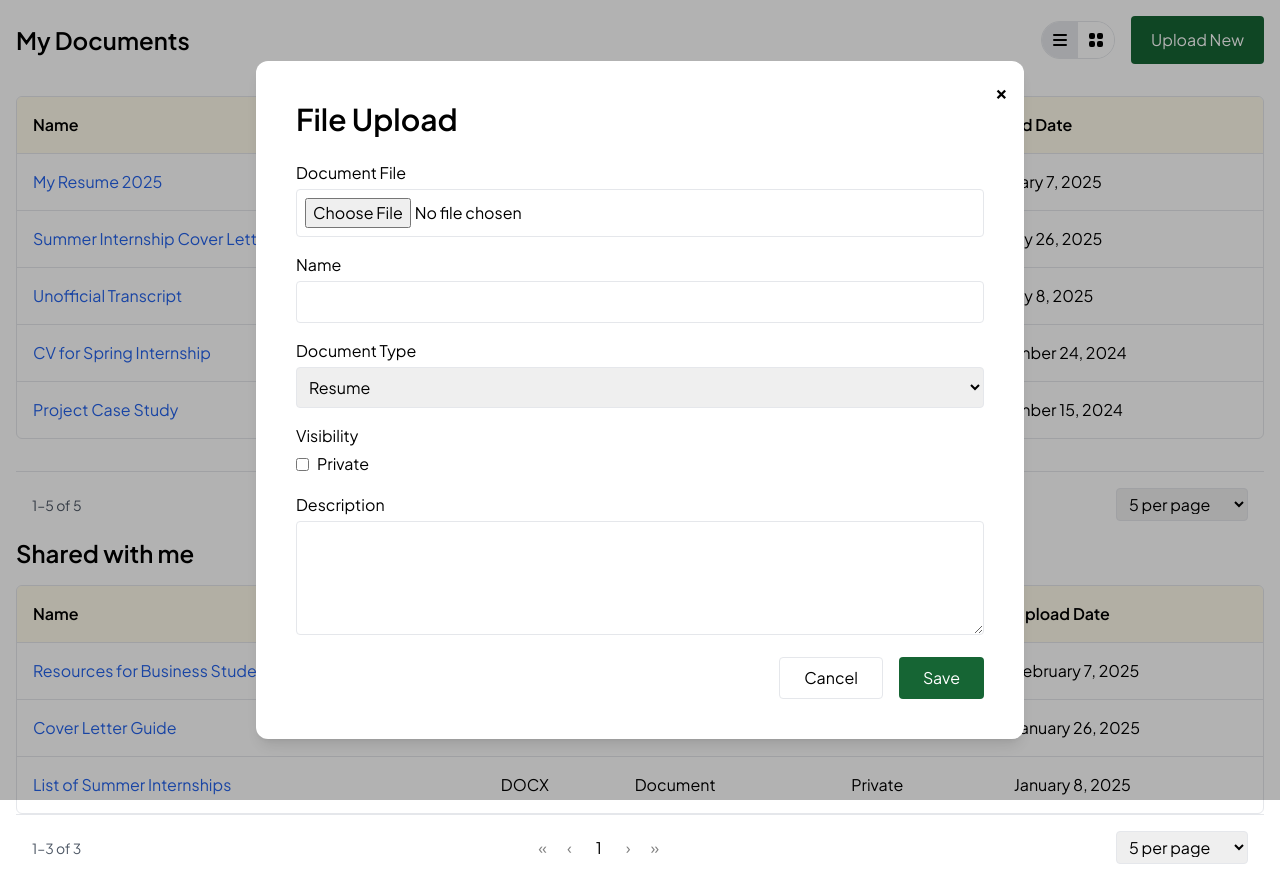
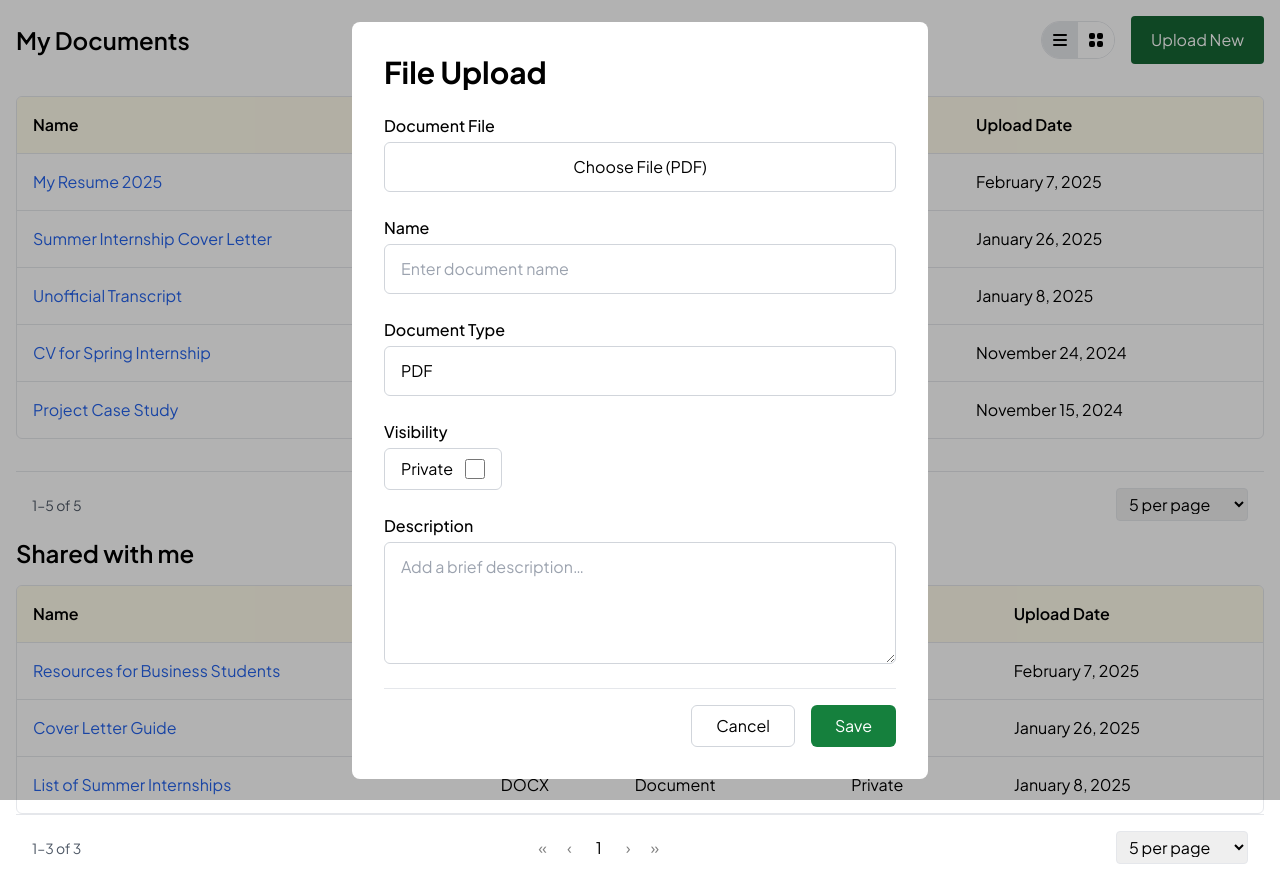
Before and after one commit to heartybp/BranchOut, a React (Vite) app in the folder client/: page /resources in a window 1280 px wide. Both pictures are taken after a click on the button "Upload New". Built offline with nearby package versions, Linux system fonts and the light colour scheme.

Commit message:
added file type upload support

```diff
--- a/client/src/components/Upload.jsx
+++ b/client/src/components/Upload.jsx
@@ -1,58 +1,128 @@
-import React from "react";
+// Upload.jsx
+import React, { useState } from "react";
 
-export default function UploadModal({ show, onClose }) {
+export default function Upload({ show, onClose }) {
   if (!show) return null;
 
+  const DOC_TYPES = ["pdf", "jpeg", "png", "docx", "pptx", "txt"];
+  const [docType, setDocType] = useState(DOC_TYPES[0]);
+
+  // maps each docType to the proper accept string
+  const ACCEPT_MAP = {
+    pdf: ".pdf",
+    jpeg: ".jpeg,.jpg", // accepts both!
+    png: ".png",
+    docx: ".docx",
+    pptx: ".pptx",
+    txt: ".txt",
+  };
+
   return (
-    <div className="fixed inset-0 bg-black bg-opacity-30 flex justify-center items-center z-50">
-      <div className="bg-white p-10 rounded-xl w-[60vw] shadow-lg relative">
+    <div className="fixed inset-0 bg-black bg-opacity-30 flex items-center justify-center z-50">
+      <div className="bg-white rounded-lg w-full max-w-xl p-8 space-y-6">
+        <h1 className="text-3xl font-bold">File Upload</h1>
+
+        {/* Document File (now restricted to the selected type) */}
+        <div className="space-y-1">
+          <label htmlFor="file" className="block font-medium">
+            Document File
+          </label>
+          <input
+            id="file"
+            type="file"
+            accept={ACCEPT_MAP[docType]}
+            className="hidden"
+            onChange={e => {
+              const file = e.target.files?.[0];
+              if (file) {
+                const ext = file.name.split(".").pop().toLowerCase();
+                if (!DOC_TYPES.includes(ext)) {
+                  alert(`Only .${docType} files allowed!`);
+                  e.target.value = "";
+                } else {
+                  // sync dropdown to picked file
+                  setDocType(ext);
+                }
+              }
+            }}
+          />
+          <label
+            htmlFor="file"
+            className="block w-full border border-gray-300 rounded-md bg-white hover:bg-gray-50 text-center py-3 cursor-pointer"
+          >
+            {`Choose File${docType ? ` (${docType.toUpperCase()})` : ""}`}
+          </label>
+        </div>
+
+        {/* Name */}
+        <div className="space-y-1">
+          <label htmlFor="name" className="block font-medium">
+            Name
+          </label>
+          <input
+            id="name"
+            type="text"
+            className="block w-full border border-gray-300 rounded-md px-4 py-3 focus:ring-2 focus:ring-green-200"
+            placeholder="Enter document name"
+          />
+        </div>
+
+        {/* Dynamic Document Type */}
+        <div className="space-y-1">
+          <label htmlFor="type" className="block font-medium">
+            Document Type
+          </label>
+          <select
+            id="type"
+            value={docType}
+            onChange={e => setDocType(e.target.value)}
+            className="block w-full border border-gray-300 rounded-md px-4 py-3 focus:ring-2 focus:ring-green-200 appearance-none bg-white"
+          >
+            {DOC_TYPES.map(ext => (
+              <option key={ext} value={ext}>
+                {ext.toUpperCase()}
+              </option>
+            ))}
+          </select>
+        </div>
+
+        {/* Visibility */}
+        <div className="space-y-1">
+          <span className="block font-medium">Visibility</span>
+          <label className="inline-flex items-center border border-gray-300 rounded-md px-4 py-2 cursor-pointer">
+            <span>Private</span>
+            <input
+              type="checkbox"
+              className="ml-3 form-checkbox h-5 w-5 text-green-600"
+            />
+          </label>
+        </div>
+
+        {/* Description */}
+        <div className="space-y-1">
+          <label htmlFor="desc" className="block font-medium">
+            Description
+          </label>
+          <textarea
+            id="desc"
+            rows={4}
+            className="block w-full border border-gray-300 rounded-md px-4 py-3 focus:ring-2 focus:ring-green-200"
+            placeholder="Add a brief description…"
+          />
+        </div>
+
+        {/* Buttons */}
+        <div className="flex justify-end space-x-4 pt-4 border-t">
           <button
             onClick={onClose}
-          className="absolute top-4 right-4 text-xl font-bold"
+            className="px-6 py-2 bg-white border border-gray-300 rounded-md hover:bg-gray-50"
           >
-          ×
-        </button>
-        <h1 className="text-3xl font-semibold mb-6">File Upload</h1>
-        {/* upload form below */}
-        {/* example fields: */}
-        <form>
-          <div className="mb-4">
-            <label className="block mb-1">Document File</label>
-            <input type="file" className="w-full border p-2 rounded" />
-          </div>
-          <div className="mb-4">
-            <label className="block mb-1">Name</label>
-            <input type="text" className="w-full border p-2 rounded" />
-          </div>
-          <div className="mb-4">
-            <label className="block mb-1">Document Type</label>
-            <select className="w-full border p-2 rounded">
-              <option>Resume</option>
-              <option>Letter</option>
-              <option>Transcript</option>
-              <option>Presentation</option>
-            </select>
-          </div>
-          <div className="mb-4">
-            <label className="block mb-1">Visibility</label>
-            <label className="inline-flex items-center">
-              <input type="checkbox" className="form-checkbox" />
-              <span className="ml-2">Private</span>
-            </label>
-          </div>
-          <div className="mb-4">
-            <label className="block mb-1">Description</label>
-            <textarea className="w-full border p-2 rounded" rows={4}></textarea>
-          </div>
-          <div className="flex justify-end gap-4">
-            <button type="button" onClick={onClose} className="px-6 py-2 border rounded">
             Cancel
           </button>
-            <button type="submit" className="px-6 py-2 bg-green-800 text-white rounded">
+          <button className="px-6 py-2 bg-green-700 text-white rounded-md hover:bg-green-800">
             Save
           </button>
         </div>
-        </form>
       </div>
     </div>
   );
```
Also changed, not shown: 1 other file (tests, documents, lock files or other folders). Lines whose indentation alone changed are shown as unchanged.
